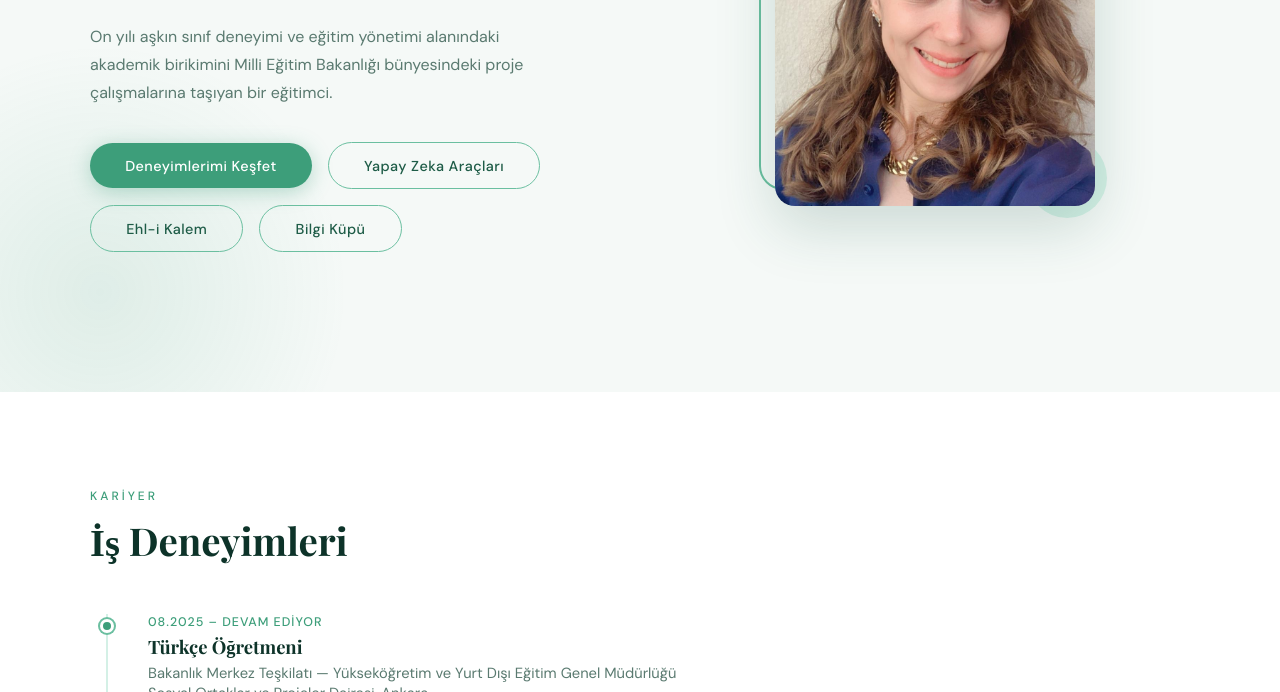
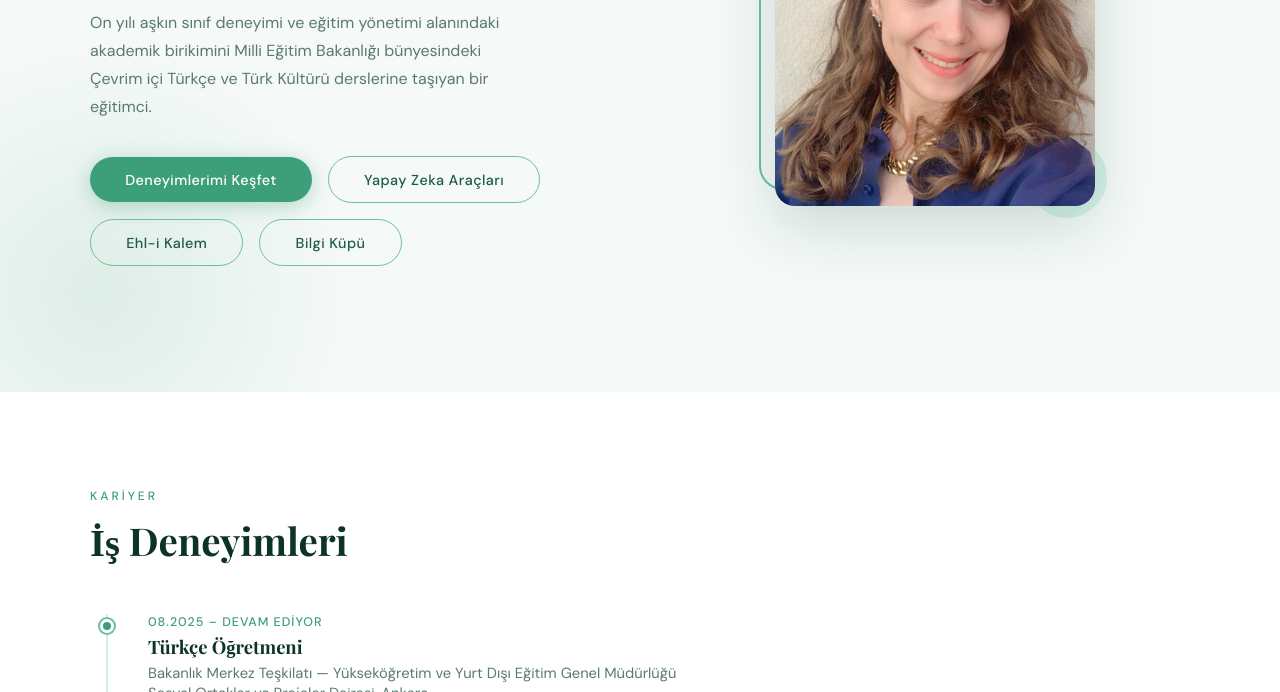
Before and after one commit to renklibay/renklibay.github.io, a plain HTML site: page index.html in a window 1280 px wide. Shown: the part 408-1100 px from the top of the page. Drawn offline with nearby package versions, Linux system fonts and the light colour scheme; a web font is replaced by a local one.

Commit message:
tanım düzeltme

```diff
--- a/index.html
+++ b/index.html
@@ -556,7 +556,7 @@
         <p class="hero-title">Dili sevdiren öğretmen</p>
         <p class="hero-desc">
           On yılı aşkın sınıf deneyimi ve eğitim yönetimi alanındaki akademik birikimini
-          Milli Eğitim Bakanlığı bünyesindeki proje çalışmalarına taşıyan bir eğitimci.
+          Milli Eğitim Bakanlığı bünyesindeki Çevrim içi Türkçe ve Türk Kültürü derslerine taşıyan bir eğitimci.
         </p>
         <div style="display: flex; gap: 1rem; flex-wrap: wrap; align-items: center;">
           <a href="#deneyim" class="hero-cta">Deneyimlerimi Keşfet</a>
```
Also changed, not shown: 1 other file.
